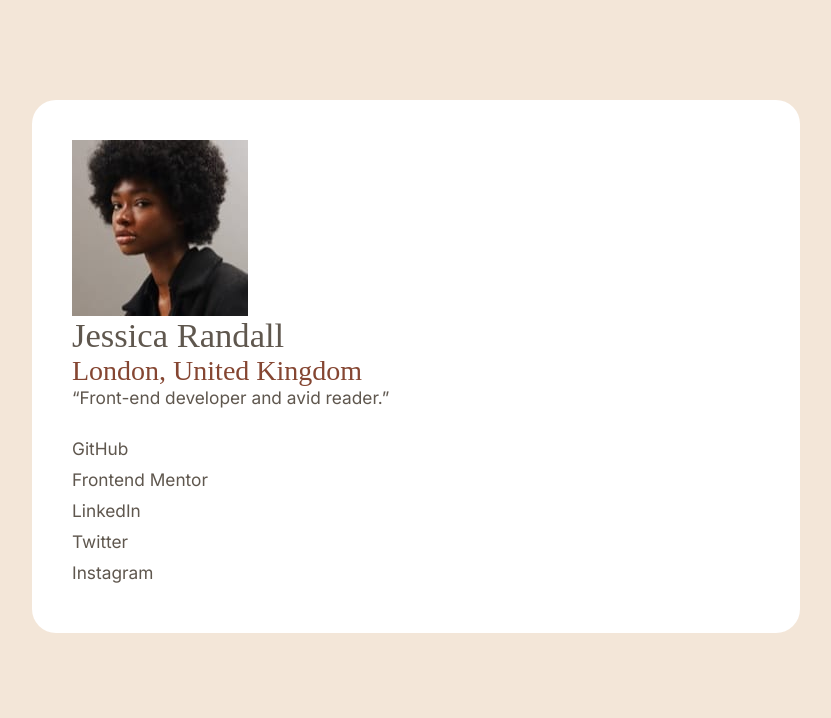
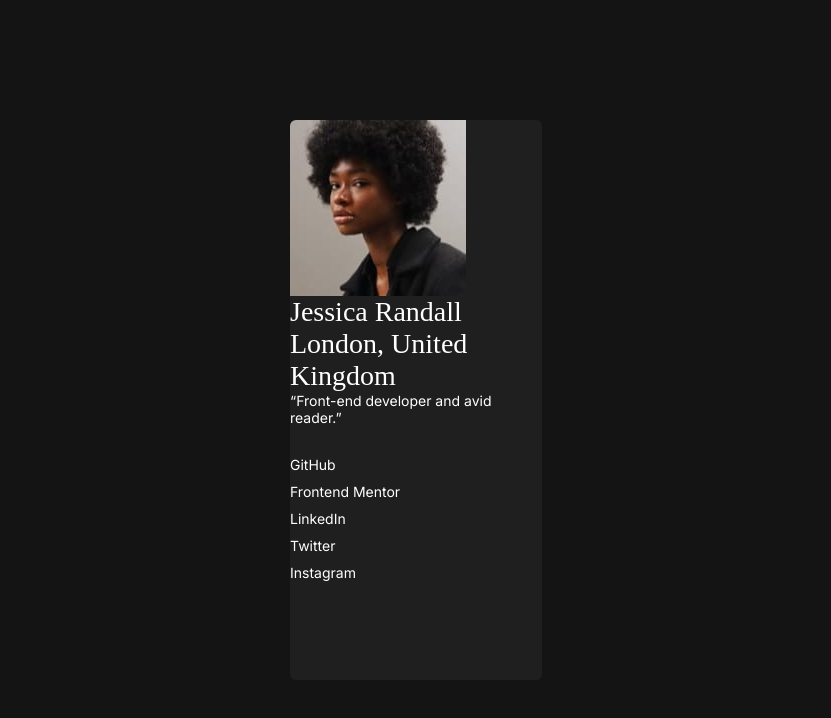
Before and after one commit to pkthunder87/social-links, a React (Vite) app: page / in a window 1280 px wide. Shown: the top 718 px of the page, without its empty margins (224-1055 px from the left). Built offline with nearby package versions, Linux system fonts and the light colour scheme.

Commit message:
Feat: Adjust AppLayout inner and outer layers

```diff
--- a/src/components/AppLayout.jsx
+++ b/src/components/AppLayout.jsx
@@ -1,5 +1,11 @@
 function AppLayout({ children }) {
-  return <main className="app-layout">{children}</main>;
+  return (
+    <main className="app-layout">
+      <div className="app-layout__outer">
+        <div className="app-layout__inner">{children}</div>
+      </div>
+    </main>
+  );
 }
 
 export default AppLayout;
--- a/src/sass/_base.scss
+++ b/src/sass/_base.scss
@@ -15,17 +15,14 @@
 :root {
   // Colors
 
-  --color-brown-800: 14deg, 45%, 36%;
-  --color-rose-50: 330deg, 100%, 98%;
-  --color-rose-800: 332deg, 51%, 32%;
+  --color-green: 75deg, 94%, 57%;
 
-  // Neutrals
-  --color-black: 0deg, 0%, 7%;
-  --color-stone-100: 30deg, 54%, 90%;
-  --color-stone-150: 30deg, 18%, 87%;
-  --color-stone-600: 30deg, 10%, 34%;
-  --color-stone-900: 24deg, 5%, 18%;
   --color-white: 0deg, 0%, 100%;
+
+  --color-grey-700: 0deg, 0%, 20%;
+  --color-grey-800: 0deg, 0%, 12%;
+  --color-grey-900: 0deg, 0%, 8%;
+  --color-grey-1000: 0deg, 0%, 6%;
 }
 
 /* =============
@@ -71,10 +68,10 @@ body {
   font-optical-sizing: auto;
   font-weight: 400;
   font-style: normal;
-  font-size: 1.73rem;
+  font-size: 1.4rem;
 
-  color: hsl(var(--color-stone-600));
-  background-color: hsl(var(--color-stone-100));
+  color: hsl(var(--color-white));
+  background-color: hsl(var(--color-grey-1000));
 }
 
 // List and marker styles
--- a/src/sass/_components.scss
+++ b/src/sass/_components.scss
@@ -12,17 +12,13 @@
 :root {
   // Colors
 
-  --color-brown-800: 14deg, 45%, 36%;
-  --color-rose-50: 330deg, 100%, 98%;
-  --color-rose-800: 332deg, 51%, 32%;
+  --color-green: 75deg, 94%, 57%;
 
-  // Neutrals
-  --color-black: 0deg, 0%, 7%;
-  --color-stone-100: 30deg, 54%, 90%;
-  --color-stone-150: 30deg, 18%, 87%;
-  --color-stone-600: 30deg, 10%, 34%;
-  --color-stone-900: 24deg, 5%, 18%;
   --color-white: 0deg, 0%, 100%;
+
+  --color-grey-700: 0deg, 0%, 20%;
+  --color-grey-800: 0deg, 0%, 12%;
+  --color-grey-900: 0deg, 0%, 8%;
 }
 
 /* =================
@@ -36,7 +32,7 @@
    ============================== */
 
 .main-title {
-  color: hsl(var(--color-rose-800));
+  color: hsl(var(--color-green));
 
   font-size: 5rem;
 }
--- a/src/sass/_layout.scss
+++ b/src/sass/_layout.scss
@@ -44,25 +44,27 @@
    1.2 Layout
    ============= */
 
+body {
+  margin-inline: 19rem;
+}
+
 .app-layout {
-  padding: 2.9rem;
-  background-color: white;
+  &__outer {
+    display: flex;
+    flex-wrap: wrap;
+    justify-content: center;
+    align-content: center;
 
-  @media (min-width: 600px) {
-    padding: 4rem;
-    max-width: 90%;
-    overflow-x: hidden;
-
-    border-radius: 24px;
-    margin: 5rem auto;
+    height: 100vh;
+    background-color: hsl(var(--color-grey-900));
   }
 
-  @media (min-width: 900px) {
-    padding: 4rem;
-    max-width: 60%;
-    overflow-x: hidden;
+  &__inner {
+    border-radius: 6px;
+    overflow: hidden;
 
-    border-radius: 24px;
-    margin: 10rem auto;
+    width: 28%;
+    height: 70%;
+    background-color: hsl(var(--color-grey-800));
   }
 }
```
